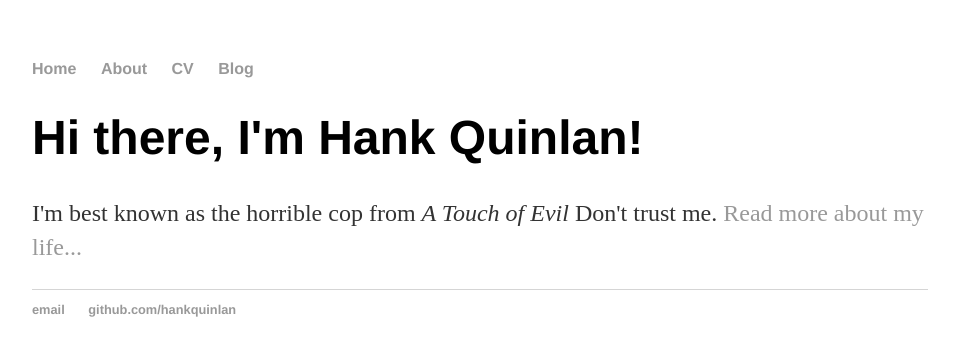
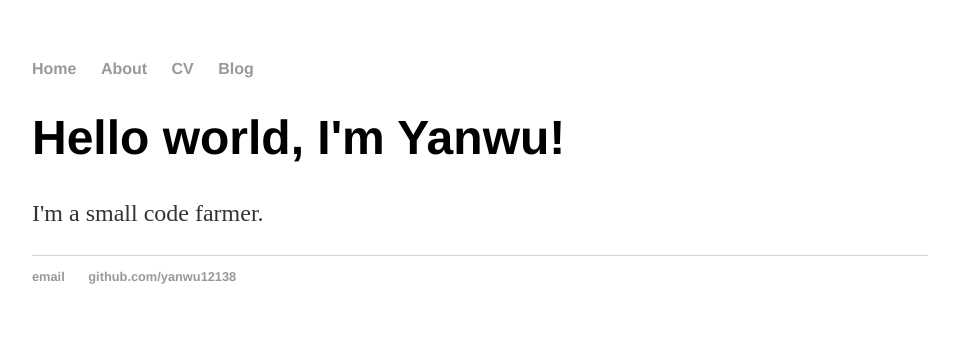
Before and after one commit to yanwu12138/yanwu12138.github.io, a plain HTML site: page index.html in a window 1280 px wide. Shown: the whole page, without its empty margins (160-1119 px from the left). Drawn offline with Linux system fonts and the light colour scheme.

Commit message:
Update index.html
update home page

```diff
--- a/index.html
+++ b/index.html
@@ -15,14 +15,14 @@
         </nav>
         <div class="container">
             <div class="blurb">
-                <h1>Hi there, I'm Hank Quinlan!</h1>
-                <p>I'm best known as the horrible cop from <em>A Touch of Evil</em> Don't trust me. <a href="/about">Read more about my life...</a></p>
+                <h1>Hello world, I'm Yanwu!</h1>
+                <p>I'm a small code farmer.</p>
             </div><!-- /.blurb -->
         </div><!-- /.container -->
         <footer>
             <ul>
-                <li><a href="mailto:hankquinlanhub@gmail.com">email</a></li>
-                <li><a href="https://github.com/hankquinlan">github.com/hankquinlan</a></li>
+                <li><a href="mailto:yanwu0527@163.com">email</a></li>
+                <li><a href="https://github.com/yanwu12138">github.com/yanwu12138</a></li>
             </ul>
         </footer>
     </body>
```
